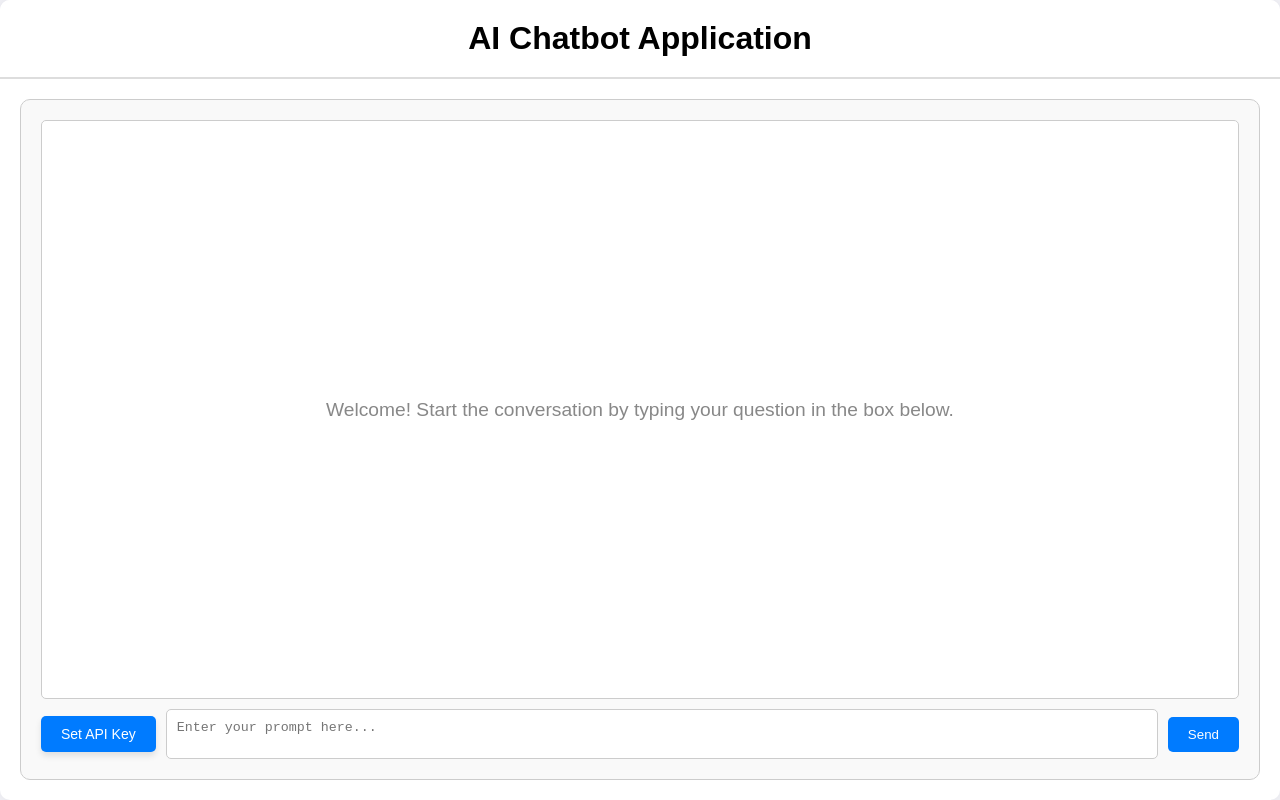
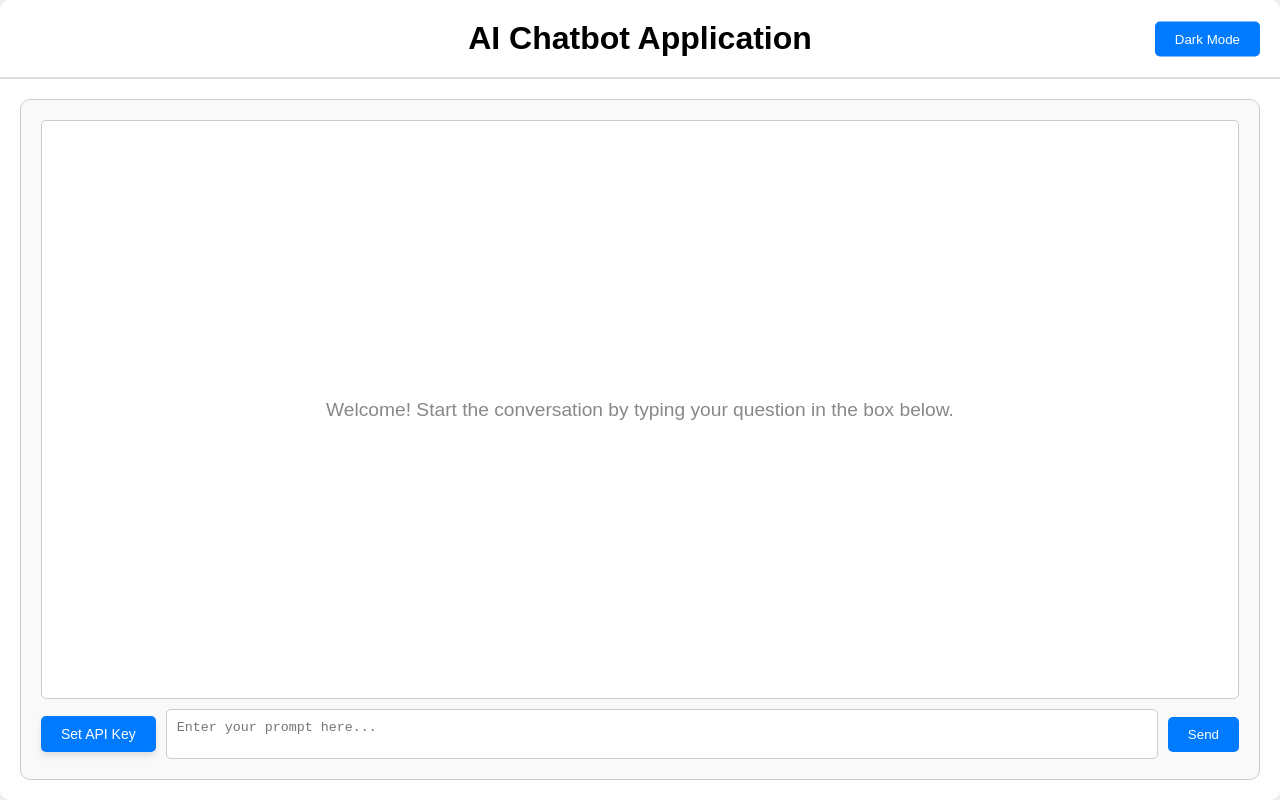
Before and after one commit to Jaidarshan/CHATBOT_APPLICATION, a React (Create React App) app: page / in a window 1280 px wide. Built offline with nearby package versions, Linux system fonts and the light colour scheme.

Commit message:
added dark theme

```diff
--- a/src/App.css
+++ b/src/App.css
@@ -32,6 +32,13 @@ body, html {
   text-align: center;
   flex-shrink: 0;
   border-bottom: 2px solid #ddd;
+  display: flex;
+  justify-content: center;
+  position: relative;
+}
+
+.App-header h1 {
+  flex-grow: 1; /* Allows the heading to grow and be centered */
 }
 
 .App-main {
@@ -98,7 +105,7 @@ body, html {
 }
 
 .chat-entry.user .chat-message {
-  background-color: #b2dfdb;
+  background-color: #e0e0e0;
 }
 
 .chat-input-form {
@@ -225,3 +232,108 @@ body, html {
   outline: none;               /* Removes default outline */
   box-shadow: 0 0 0 3px rgba(0, 123, 255, 0.5); /* Adds a focus ring for accessibility */
 }
+
+.App {
+  display: flex;
+  flex-direction: column;
+  width: 100%;
+  height: 100vh;
+  border-radius: 10px;
+  overflow: hidden;
+  position: relative;
+  transition: background-color 0.3s ease, color 0.3s ease;
+}
+
+.App-header {
+  padding: 20px;
+  text-align: center;
+  flex-shrink: 0;
+  border-bottom: 2px solid #ddd;
+  transition: background-color 0.3s ease, color 0.3s ease;
+}
+
+.App-main {
+  display: flex;
+  flex-direction: column;
+  justify-content: space-between;
+  flex-grow: 1;
+  padding: 20px;
+  overflow: hidden;
+  transition: background-color 0.3s ease, color 0.3s ease;
+}
+
+.chat-placeholder, .chat-container, .chat-history, .chat-entry, .chat-input-form, .error-message, .button, .set-api-key {
+  transition: background-color 0.3s ease, color 0.3s ease;
+}
+
+/* Dark mode styles */
+.dark-mode {
+  background-color: #2e2e2e;
+  color: #f1f1f1;
+}
+
+.dark-mode .App-header {
+  background-color: #444;
+  color: #f1f1f1;
+  border-bottom: 2px solid #555;
+}
+
+.dark-mode .chat-container {
+  background-color: #3a3a3a;
+  border: 1px solid #555;
+}
+
+.dark-mode .chat-history {
+  background-color: #444;
+  border: 1px solid #555;
+}
+
+.dark-mode .chat-entry.user .chat-message {
+  background-color: #555;
+}
+
+.dark-mode .chat-entry.bot .chat-message {
+  background-color: #555;
+}
+
+.dark-mode .chat-input {
+  background-color: #555;
+  color: #f1f1f1;
+  border: 1px solid #666;
+}
+
+.dark-mode .send-button, .dark-mode .set-api-key, .dark-mode .button {
+  background-color: #007bff;
+  color: #f1f1f1;
+  border: 1px solid #666;
+}
+
+.dark-mode .send-button:hover, .dark-mode .set-api-key:hover, .dark-mode .button:hover {
+  background-color: #0056b3;
+}
+
+.dark-mode .error-message {
+  color: #ff6b6b;
+}
+
+.toggle-button {
+  padding: 10px 20px;
+  background-color: #007bff;
+  color: white;
+  border: none;
+  border-radius: 5px;
+  cursor: pointer;
+  transition: background-color 0.3s ease;
+  position: absolute; /* Absolute positioning for right alignment */
+  right: 20px; /* Position the button 20px from the right edge */
+  top: 50%; /* Center vertically within the header */
+  transform: translateY(-50%);
+}
+
+.toggle-button:hover {
+  background-color: #0056b3;
+}
+
+.toggle-button:focus {
+  outline: none;
+}
--- a/src/App.js
+++ b/src/App.js
@@ -1,12 +1,21 @@
-import React from 'react';
+import React, { useState } from 'react';
 import './App.css';
-import Chatbot from './Chatbot'; // No need to import SetApiKey separately
+import Chatbot from './Chatbot';
 
 function App() {
+    const [darkMode, setDarkMode] = useState(false);
+
+    const toggleDarkMode = () => {
+        setDarkMode(!darkMode);
+    };
+
     return (
-        <div className="App">
+        <div className={`App ${darkMode ? 'dark-mode' : ''}`}>
             <header className="App-header">
-                <h1>AI Chatbot Application</h1>
+                <h1 className='main-heading'>AI Chatbot Application</h1>
+                <button onClick={toggleDarkMode} className="toggle-button">
+                    {darkMode ? 'Light Mode' : 'Dark Mode'}
+                </button>
             </header>
             <main className="App-main">
                 <Chatbot />
```
